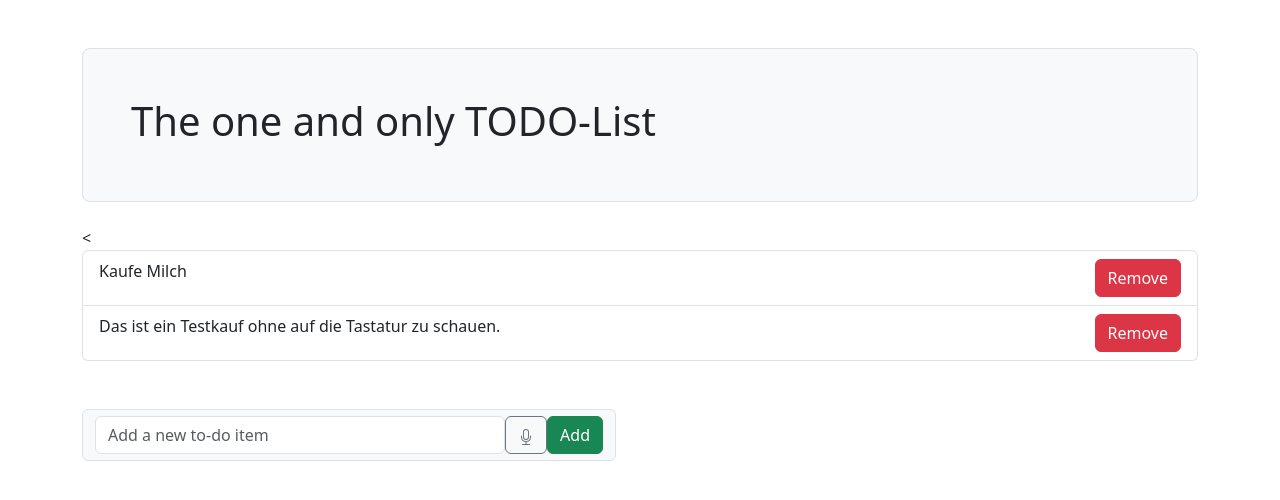
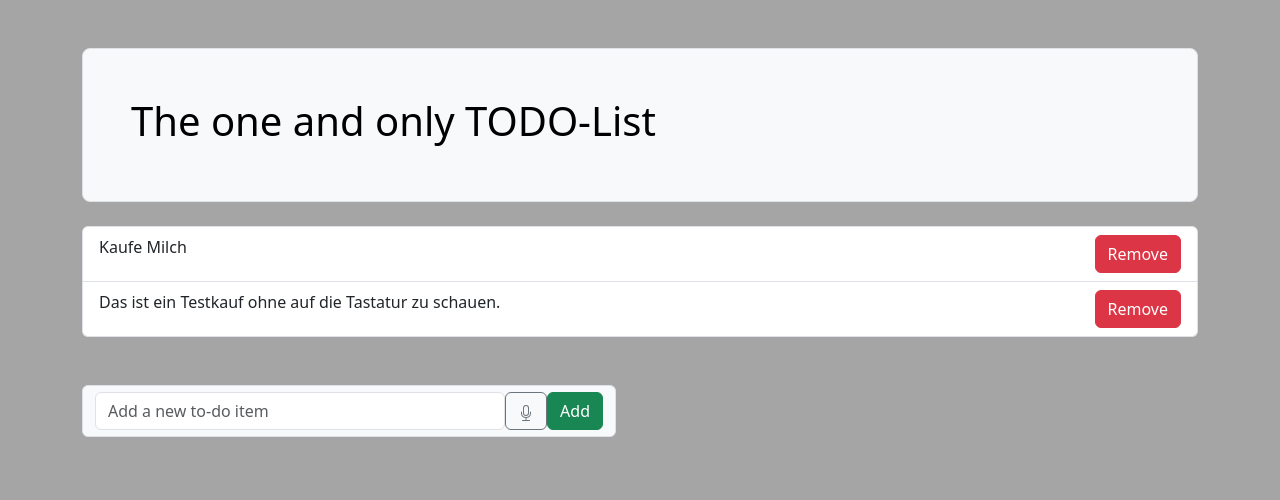
Before and after one commit to DFromm50818/ECC-Workshop, a Flask app: page / in a window 1280 px wide. Shown: the top 500 px of the page. Run offline with Flask 3, Linux system fonts and the light colour scheme.

Commit message:
bug fixing

```diff
--- a/templates/index.html
+++ b/templates/index.html
@@ -4,6 +4,15 @@
         <title>The one and only TODO-List</title>
         <link href="https://cdn.jsdelivr.net/npm/bootstrap@5.3.3/dist/css/bootstrap.min.css" rel="stylesheet" integrity="sha384-QWTKZyjpPEjISv5WaRU9OFeRpok6YctnYmDr5pNlyT2bRjXh0JMhjY6hW+ALEwIH" crossorigin="anonymous">
         <script src="{{ url_for('static', filename='js/app.js') }}"></script>
+        <style>
+            body {
+                background-color: rgba(0, 0, 0, 0.353);
+                color: rgba(255, 255, 255, 0.834); /* Optional: to ensure text is readable */
+            }
+            h1 {
+                color: rgb(0, 0, 0); /* Change title color to black */
+            }
+        </style>
     </head>
 <body>
     <div class="container">
@@ -15,7 +24,7 @@
         <br />
         <div class="row">
             <div class="col-12">
-                <<form method="post">
+                <form method="post">
                     <ol class="list-group">
                         {% for todo in g.todos %}
                             <li id="task-{{ todo.id }}" data-id="{{ todo.id }}" class="list-group-item d-flex justify-content-between">
```
Also changed, not shown: todos.db.
